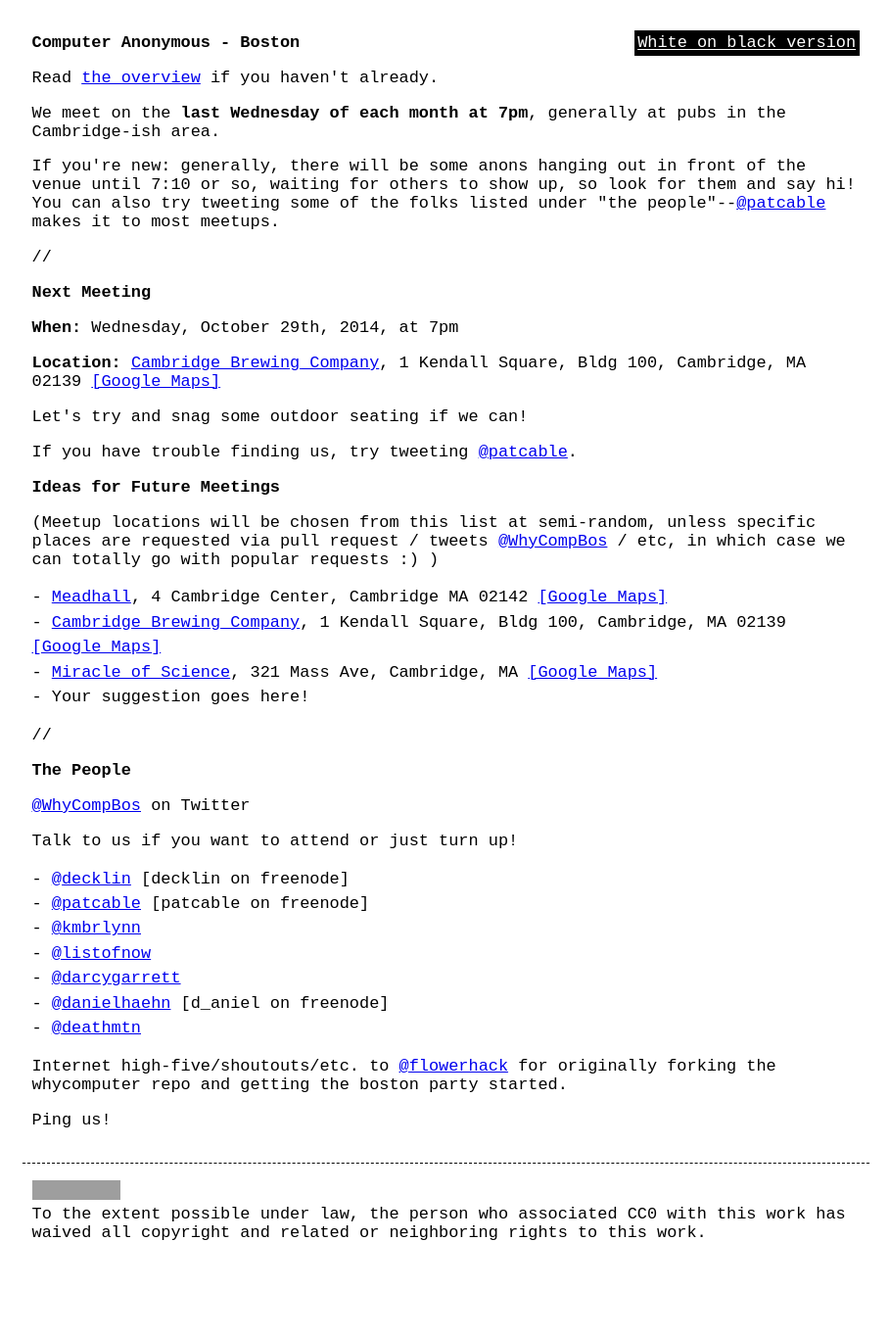
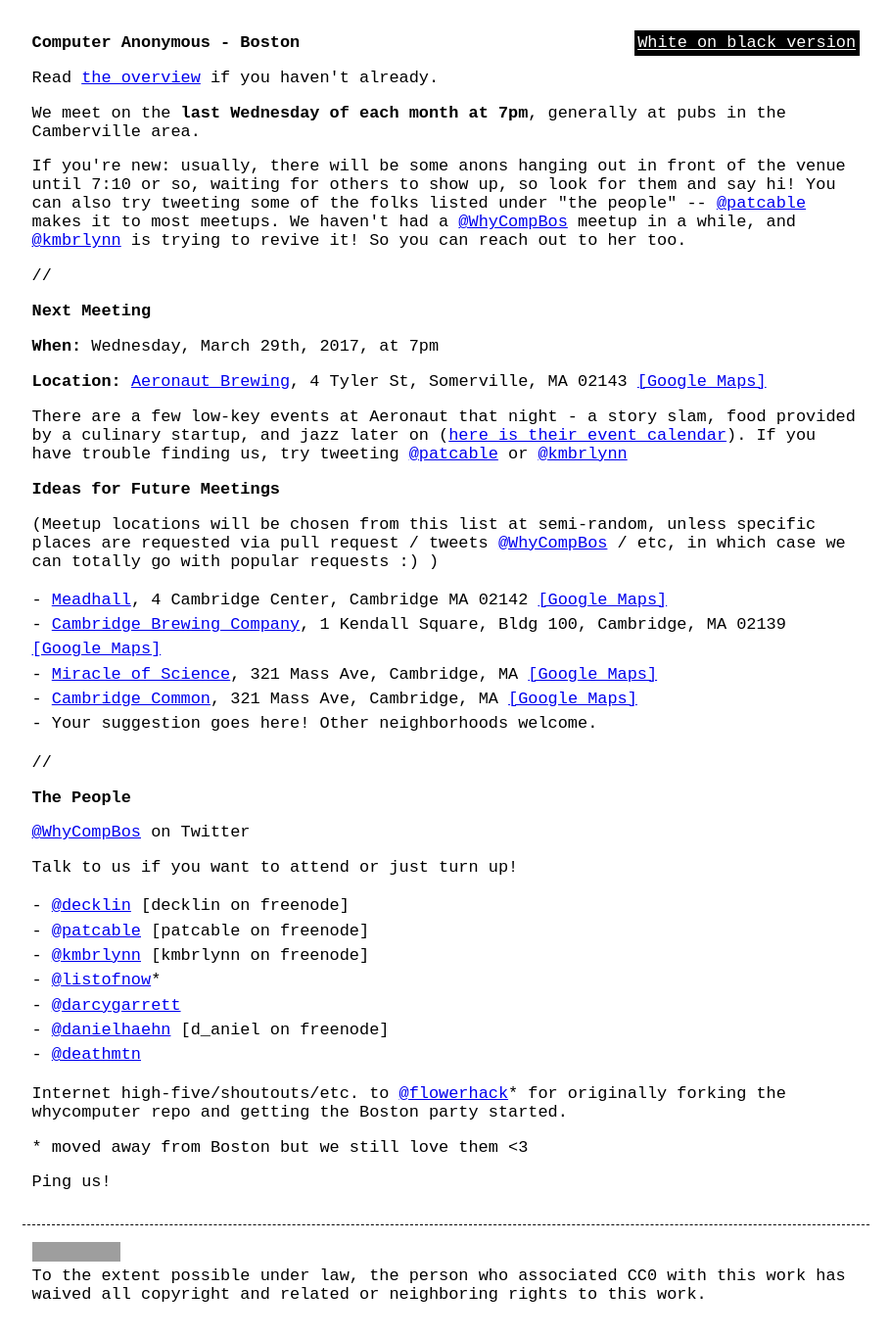
Before and after one commit to computeranonymous/computer, a Jekyll site: the page built from us_boston.html, in a window 1280 px wide. Shown: the whole page at 98% size, without its empty margins (185-1094 px from the left). Built offline with Jekyll 4.4.1, drawn with Linux system fonts in a browser that asks for light colours; before the commit the page ends 1302 px from its top, so only the background shows below that; grey boxes are pictures that could not be loaded.

Commit message:
reviving Boston, 2017 - Aeronaut

```diff
--- a/us_boston.html
+++ b/us_boston.html
@@ -4,15 +4,15 @@
 ---
     <h1>Computer Anonymous - Boston</h1>
     <p>Read <a href="index.html">the overview</a> if you haven't already.</p>
-    <p>We meet on the <b>last Wednesday of each month at 7pm</b>, generally at pubs in the Cambridge-ish area.</p>
-    <p>If you're new: generally, there will be some anons hanging out in front of the venue until 7:10 or so, waiting for others to show up, so look for them and say hi!  You can also try tweeting some of the folks listed under "the people"--<a href="https://twitter.com/patcable">@patcable</a> makes it to most meetups.</p>
+    <p>We meet on the <b>last Wednesday of each month at 7pm</b>, generally at pubs in the Camberville area.</p>
+    <p>If you're new: usually, there will be some anons hanging out in front of the venue until 7:10 or so, waiting for others to show up, so look for them and say hi!  You can also try tweeting some of the folks listed under "the people" -- <a href="https://twitter.com/patcable">@patcable</a> makes it to most meetups. We haven't had a <a href="https://twitter.com/whycompbos">@WhyCompBos</a> meetup in a while, and <a href="https://twitter.com/kmbrlynn">@kmbrlynn</a> is trying to revive it! So you can reach out to her too.</p>
     <p>//</p>
 
     <h2>Next Meeting</h2>
-    <p><b>When:</b> Wednesday, October 29th, 2014, at 7pm</p>
-    <p><b>Location:</b> <a href="http://www.cambrew.com/">Cambridge Brewing Company</a>, 1 Kendall Square, Bldg 100, Cambridge, MA 02139 <a href="https://www.google.com/maps/place/1+Kendall+Square/@42.3677909,-71.0897233,17z/data=!3m1!4b1!4m2!3m1!1s0x89e370b1e645350f:0x9eb057fb6acd729d">[Google Maps]</a></p>
-    <p>Let's try and snag some outdoor seating if we can!</p>
-    <p>If you have trouble finding us, try tweeting <a href="https://twitter.com/patcable">@patcable</a>.</p>
+    <p><b>When:</b> Wednesday, March 29th, 2017, at 7pm</p>
+    <p><b>Location:</b> <a href="http://www.aeronautbrewing.com/">Aeronaut Brewing</a>, 4 Tyler St, Somerville, MA 02143 <a href="https://www.google.com/maps/place/Aeronaut+Brewing+Company/@42.3820149,-71.1080676,16.75z/data=!4m21!1m15!4m14!1m6!1m2!1s0x89e37736621ba0e3:0xcd08ad34fe7dca73!2sAeronaut+Brewing+Company,+14+Tyler+St,+Somerville,+MA+02143!2m2!1d-71.1063207!2d42.3820176!1m6!1m2!1s0x0:0xcd08ad34fe7dca73!2sAeronaut+Brewing+Company!2m2!1d-71.1063207!2d42.3820176!3m4!1s0x89e37736621ba0e3:0xcd08ad34fe7dca73!8m2!3d42.3820176!4d-71.1063207">[Google Maps]</a></p>
+
+    <p>There are a few low-key events at Aeronaut that night - a story slam, food provided by a culinary startup, and jazz later on (<a href="http://www.aeronautbrewing.com/events/">here is their event calendar</a>). If you have trouble finding us, try tweeting <a href="https://twitter.com/patcable">@patcable</a> or <a href="https://twitter.com/kmbrlynn">@kmbrlynn</a></p>
 
     <h3>Ideas for Future Meetings</h3>
     <p>(Meetup locations will be chosen from this list at semi-random, unless specific places are requested via pull request / tweets <a href="https://twitter.com/WhyCompBos">@WhyCompBos</a> / etc, in which case we can totally go with popular requests :) )</p>
@@ -20,7 +20,9 @@
       <li><a href="http://www.themeadhall.com/">Meadhall</a>, 4 Cambridge Center, Cambridge MA 02142 <a href="https://www.google.com/maps/place/Meadhall/@42.363684,-71.087326,17z/data=!3m1!4b1!4m2!3m1!1s0x89e370af118305e7:0x14839add5ff36499">[Google Maps]</a></li>
       <li><a href="http://www.cambrew.com/">Cambridge Brewing Company</a>, 1 Kendall Square, Bldg 100, Cambridge, MA 02139 <a href="https://www.google.com/maps/place/1+Kendall+Square/@42.3677909,-71.0897233,17z/data=!3m1!4b1!4m2!3m1!1s0x89e370b1e645350f:0x9eb057fb6acd729d">[Google Maps]</a></li>
       <li><a href="http://www.miracleofscience.us/">Miracle of Science</a>, 321 Mass Ave, Cambridge, MA <a href="https://www.google.com/maps/place/Miracle+of+Science+Bar+%26+Grill/@42.362535,-71.09862,17z/data=!3m1!4b1!4m2!3m1!1s0x89e37754c1bdac55:0x4a75302b49575546">[Google Maps]</a></li>
-      <li>Your suggestion goes here!</li>
+      <li><a href="http://cambridgecommonrestaurant.com/">Cambridge Common</a>, 321 Mass Ave, Cambridge, MA <a href="https://www.google.com/maps/place/1667+Massachusetts+Ave,+Cambridge,+MA+02138/@42.3821841,-71.1193388,19.5z/data=!4m15!1m9!4m8!1m3!2m2!1d-71.1194211!2d42.3822664!1m3!2m2!1d-71.1194052!2d42.3820959!3m4!1s0x89e3773f8ea165b9:0xabdeb5b23914ac83!8m2!3d42.3820959!4d-71.1194052?hl=en-US">[Google Maps]</a></li>
+
+      <li>Your suggestion goes here! Other neighborhoods welcome.</li>
     </ul>
 
     <p>//</p>
@@ -31,12 +33,15 @@
     <ul>
       <li><a href="https://twitter.com/decklin">@decklin</a> [decklin on freenode]</li>
       <li><a href="https://twitter.com/patcable">@patcable</a> [patcable on freenode]</li>
-      <li><a href="https://twitter.com/kmbrlynn">@kmbrlynn</a></li>
-      <li><a href="https://twitter.com/listofnow">@listofnow</a></li>
+      <li><a href="https://twitter.com/kmbrlynn">@kmbrlynn</a> [kmbrlynn on freenode]</li>
+      <li><a href="https://twitter.com/listofnow">@listofnow</a>*</li>
       <li><a href="https://twitter.com/darcygarrett">@darcygarrett</a></li>
       <li><a href="https://twitter.com/danielhaehn">@danielhaehn</a> [d_aniel on freenode]</li>
       <li><a href="https://twitter.com/deathmtn">@deathmtn</a></li>
     </ul>
-    <p>Internet high-five/shoutouts/etc. to <a href="https://twitter.com/flowerhack">@flowerhack</a>
-    for originally forking the whycomputer repo and getting the boston party started.</p>
-    <p>Ping us!</p>
+    <p>Internet high-five/shoutouts/etc. to <a href="https://twitter.com/flowerhack">@flowerhack</a>*
+    for originally forking the whycomputer repo and getting the Boston party started.</p>
+
+	<p>* moved away from Boston but we still love them <3 </p>
+
+<p>Ping us!</p>
```
